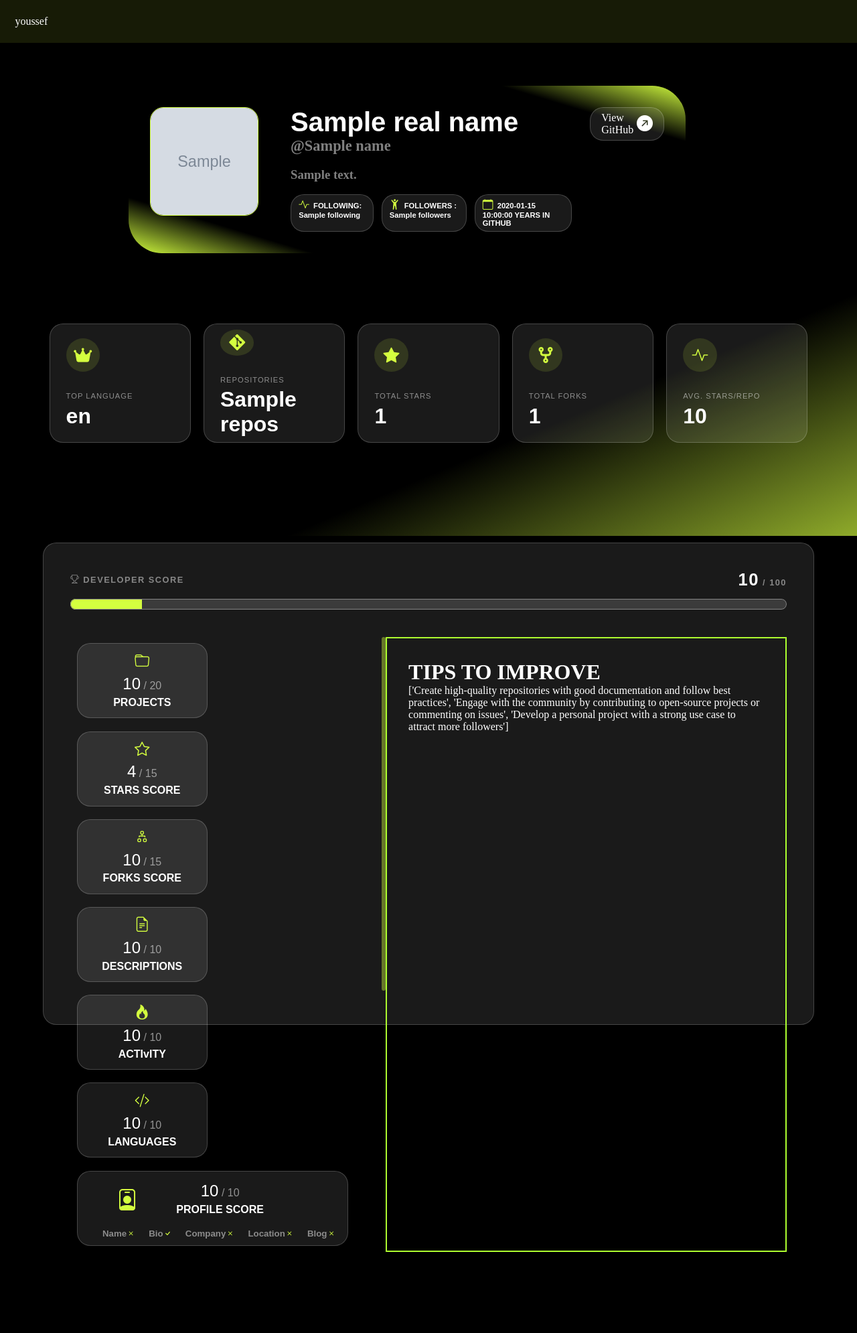
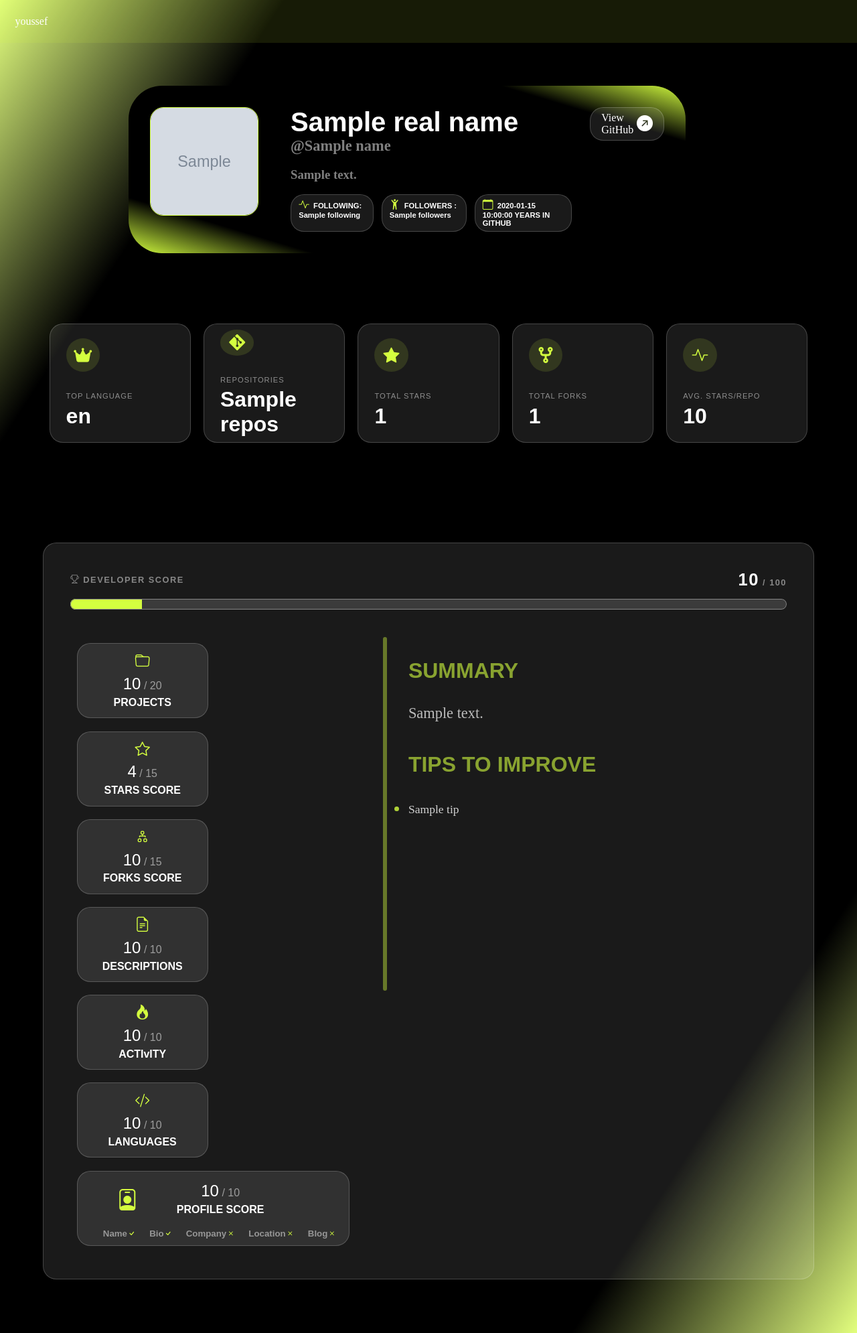
Before and after one commit to Jo-Osama38/GitHub-Analyser, a Flask app: template templates/analyze.html in a window 1280 px wide. Shown: the whole page at 67% size. Before the commit the page ends 1869 px from the top, so only its background shows below. Run offline with Flask 3, Linux system fonts and the light colour scheme; the template is opened without the code that fills it: most values are stand-ins (such as "Sample title", 1, 10 or a date in 2020); grey boxes marked "Sample" are stand-in pictures.

Commit message:
i descovered a major error in the code the wevsites's layout would break when switching from chrome to another browser such as safari I fixed this issue a process that rwquiered a significant amount of time rewriting large sections of the CSS code

```diff
--- a/app.py
+++ b/app.py
@@ -189,7 +189,8 @@ def analyzer():
         score_repos = calc_score_repos(repos)
         score_stars = calc_score_stars(avg_stars)
         score_forks = calc_score_forks(avg_forks)
-        score_documentation = calc_score_doc(documentation_score)
+        documentation = calc_score_doc(documentation_score)
+        score_documentation = round(documentation, 1)
         score_activity = calc_score_activy(last_activity_days)
         score_lang = calc_score_lang(num_lang)
         score_profile =calc_score_profils(real_name,bio,company,location,blog)
--- a/static/analyses.css
+++ b/static/analyses.css
@@ -1,26 +1,19 @@
 body{
-    background-color: black;
+
     color:white;
+    background: linear-gradient(to bottom right,#d5ff3fab,black,black,black,black,black,#d5ff3fab);
 
+
+}
+html{
+     -webkit-text-size-adjust:100%;
 }
 *{
     margin: 0;
     padding: 0;
     scroll-behavior: smooth;
 }
-.light{
-    display: flex;
-    justify-self: self-end;
-    align-self: self-end;
-    position: fixed;
-    z-index: 9999;
-    background: linear-gradient(to bottom right,rgba(0, 0, 0, 0),rgba(0, 0, 0, 0),rgba(0, 0, 0, 0),#d5ff3fab);
-    width: 100%;
-    height: 34em;
-    pointer-events: none;
-    inset: 0;
-    z-index:-1;
-}
+
 header{
     position:fixed;
     top:0;
@@ -180,7 +173,8 @@ img{
 
 .developer_score{
     width: 90%;
-    height: 45em;
+    min-height: 45em;
+    height: auto;
     border-radius: 20px;
     padding: 2.5em;
     margin:  5em 5%;
@@ -231,7 +225,8 @@ progress{
     border: 1px solid rgba(255, 255, 255, 0.192);
     background-color: rgba(255, 255, 255, 0.10);
     width: 46%;
-    height: 7em;
+    min-height: 7em;
+    height: auto;
     border-radius: 20px;
     font-family: Arial, Helvetica, sans-serif;
     box-sizing: border-box;
@@ -306,5 +301,25 @@ progress{
     flex-direction: column;
     padding: 2em;
     width: 50%;
-    border: 2px solid greenyellow;
 }
+.ai_tips h1{
+    color: #d4ff3f;
+    opacity: 0.6;
+    font-family: Arial, Helvetica, sans-serif;
+    margin-bottom: 1em;
+}
+.p_summary{
+    margin-bottom: 2em;
+    font-size: 1.4em;
+    opacity: 0.7;
+}
+
+.ai_tips li{
+    font-size: 1.1em;
+    margin-bottom: 0.7em;
+    opacity: 0.8;
+}
+.ai_tips li::marker{
+    color: #d4ff3f;
+    font-size: 1.4em;
+}
--- a/templates/analyze.html
+++ b/templates/analyze.html
@@ -129,7 +129,7 @@
                             </div>
                        </div>
                         <div class="check">
-                            {% if realname %}
+                            {% if real_name %}
                                 <h5>Name<i class="bi bi-check"></i></h5>
                             {%else%}
                                 <h5>Name<i class="bi bi-x"></i></h5>
@@ -164,8 +164,15 @@
 
                 <div class="line"></div>
                 <div class="ai_tips">
-                    <h1>TIPS TO IMPROVE</h1>
-                    <p>['Create high-quality repositories with good documentation and follow best practices', 'Engage with the community by contributing to open-source projects or commenting on issues', 'Develop a personal project with a strong use case to attract more followers']</p>
+                    <h1 class="summary">SUMMARY</h1>
+                    <p class="p_summary">{{aiAnalyzer["summary"]}}</p>
+
+                    <h1 class="tips">TIPS TO IMPROVE</h1>
+                    <ul>
+                        {%for tip in aiAnalyzer["Tips_To_improve"]%}
+                                <li>{{tip}}</li>
+                        {%endfor%}
+                    </ul>
                  </div>
 
             </div>
@@ -195,7 +202,7 @@
         <h1>{{aiAnalyzer["summary"]}}</h1>
          -->
 
-     <div class="light"></div>
+
     {% if message %}
         <a class="btn" href="home">ReAnalyse</a>
     {% endif %}
```
Also changed, not shown: ai_analyzer.py (+8 -3 lines).
